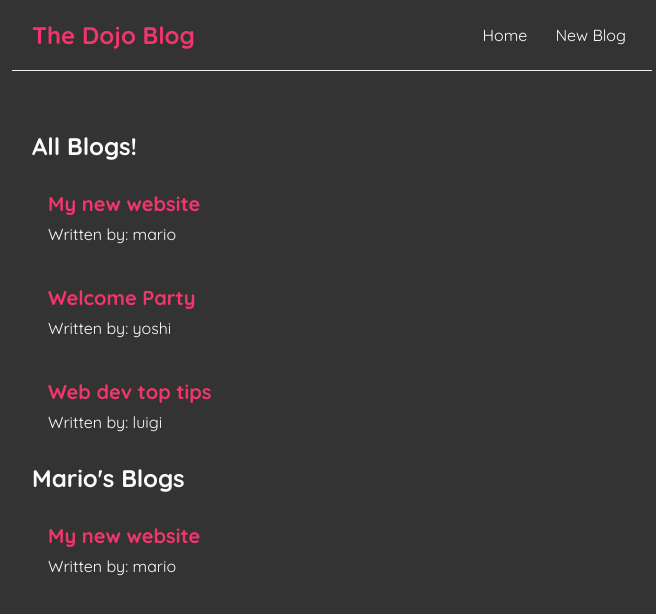
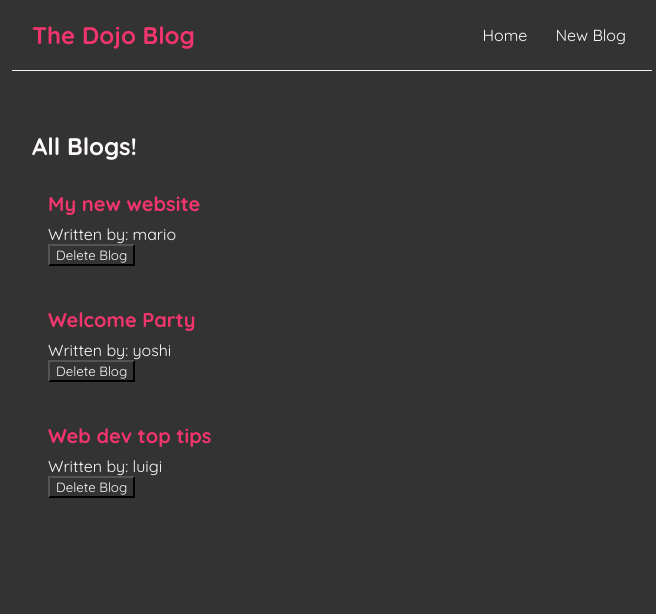
Before and after one commit to barbosaclint/dojo-blog, a React (Create React App) app: page / in a window 1280 px wide. Shown: the top 614 px of the page, without its empty margins (308-964 px from the left). Built offline with nearby package versions, Linux system fonts and the light colour scheme.

Commit message:
lesson to delete array element

```diff
--- a/src/BlogList.js
+++ b/src/BlogList.js
@@ -1,4 +1,4 @@
-const BlogList = ({blogs, title}) => {
+const BlogList = ({ blogs, title, handleDelete }) => {
 
     return (
         <div className="home">
@@ -7,6 +7,7 @@ const BlogList = ({blogs, title}) => {
                 <div className="blog-preview" key="{blog.id}">
                     <h2>{blog.title}</h2>
                     <p>Written by: {blog.author}</p>
+                    <button onClick={() => handleDelete(blog.id)} >Delete Blog</button>
                 </div>
             ))}
         </div>
--- a/src/Home.js
+++ b/src/Home.js
@@ -9,18 +9,15 @@ const Home = () => {
         { title: 'Web dev top tips', body: 'lorem ipsum...', author: 'luigi', id: 3 }
     ])
 
-    const handleClick = () => {
-
+    const handleDelete = (id) => {
+        const newBlogs = blogs.filter(blog => blog.id !== id)
+        setBlogs(newBlogs)
     }
 
-    const handleClickAgain = (name) => {
-
-    }
 
     return (
         <div className = "home">
-           <BlogList blogs={blogs} title={"All Blogs!"} />
-           <BlogList blogs={blogs.filter((blog) => blog.author === 'mario')} title="Mario's Blogs" />
+           <BlogList blogs={blogs} title={"All Blogs!"} handleDelete={handleDelete}/>
         </div>
       );
 }
```
